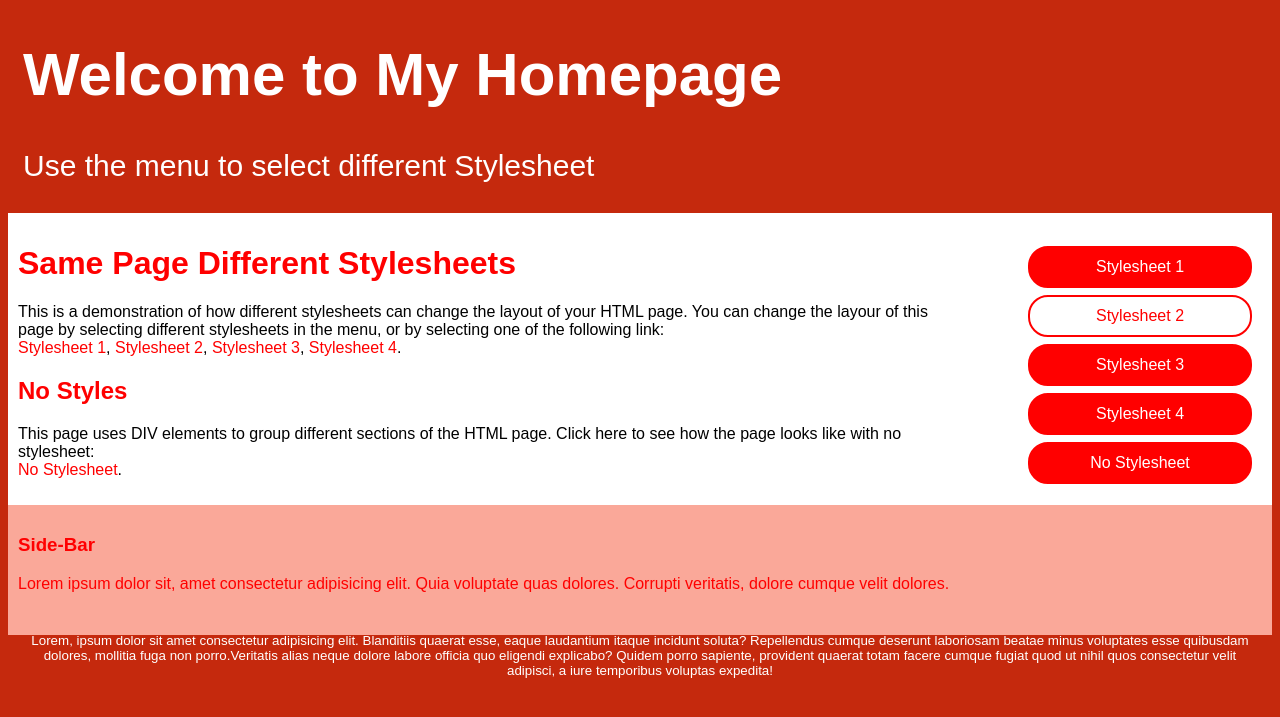
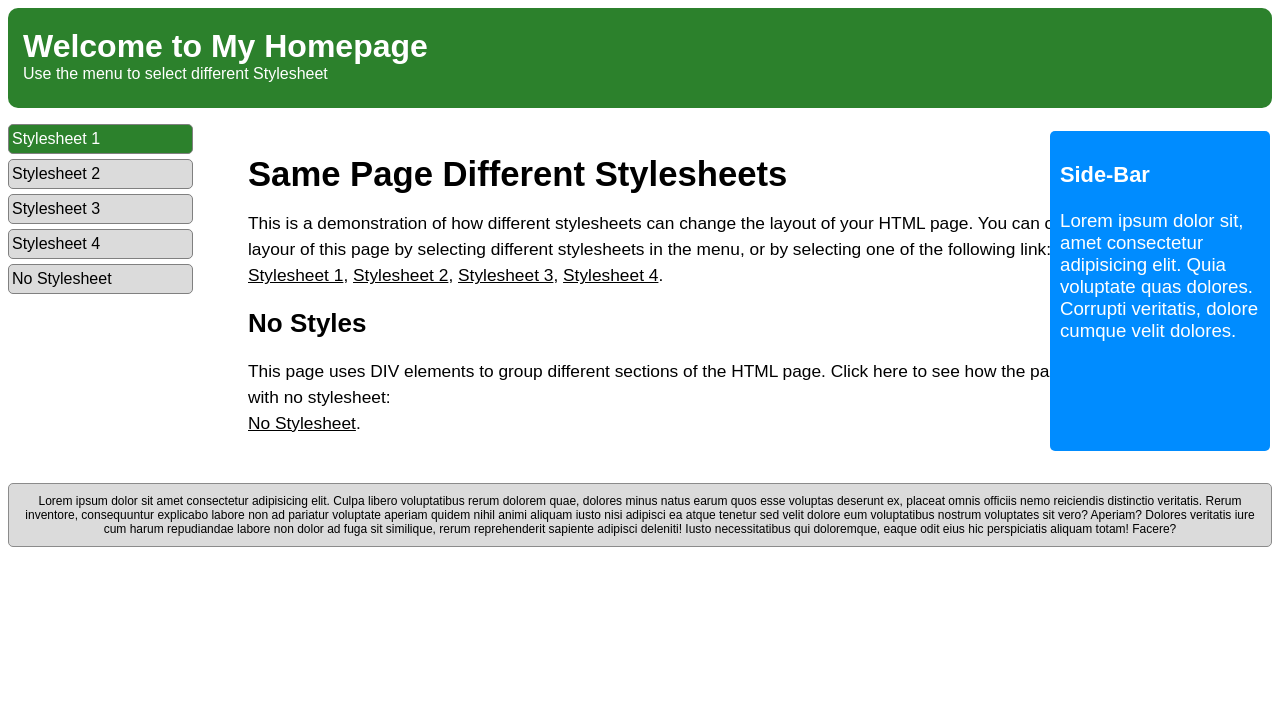
Before and after one commit to MrRobertStark/Esplai_exercicis, a PHP site: page /exercici_posicionaments_menu.html in a window 1280 px wide. Shown: the top 717 px of the page. Run offline with PHP 8.4, Linux system fonts and the light colour scheme.

Commit message:
practica_estils

```diff
--- a/CSS/exercici.html
+++ b/CSS/exercici.html
@@ -16,7 +16,7 @@
             width:300px;
             height:60px;
             text-align:center;
-
+            transition:top 0.5s;
         }
         #help2{
             left:50%;
@@ -36,6 +36,7 @@
             height:200px;
             border-top-left-radius:20px;
             border-bottom-left-radius:20px;
+            transition: right 1s;
         }
         .right:hover{
             right:0px;
@@ -54,6 +55,7 @@
             width:300px;
             height:200px;
             text-align:center;
+            transition: bottom 1s ease 1s;
         }
         .bottom:hover{
             bottom:-100px;
@@ -74,6 +76,7 @@
             height:200px;
             border-top-right-radius:20px;
             border-bottom-right-radius:20px;
+            transition: left 1s;
         }
         #help9{
             top:55%;
--- a/CSS/practica_css_posicionaments/estils1_mk2.css
+++ b/CSS/practica_css_posicionaments/estils1_mk2.css
@@ -1,7 +1,82 @@
-#top, li:first-child{
-    background-color:green;
+body{
+    font-family:sans-serif,Arial, Helvetica, sans-serif;
+}
+#top, li:first-child>a,ul li:first-child>a:hover{
+    background-color:rgb(44, 129, 44);
     color:white;
 }
 #top{
+    padding:15px;
+    border-radius:10px;
+    height:70px;
+    line-height:5px;
+}
+.contenidor_intern{
+    position:relative;
+}
+#menu_bar,{
+    width:300px;
+    float:left;
+}
+#contenidor_intern{
+    position:relative;
+}
+#main,#menu_bar{
+    float:left;
+}
+ul{
+    padding-left:0px;
+    width:210px;
+}
+li{
+    list-style-type:none;
+    margin-bottom:5px;
+}
+ul li>a{
+    display:block;
+    text-decoration:none;
+    color:black;
+    border:1px solid gray;
+    border-radius:5px;
+    width:150px;
+    padding:5px 30px;
+    padding-left:3px;
+    background-color:rgb(219, 219, 219);
+}
+ul li>a:hover{
+    background-color:white;
+}
+#main{
+    width:900px;
+    margin:30px;
+    line-height:150%;
+    font-size:13pt;
+}
+#sidebar{
+    position:fixed;
+    right:10px;
+    top:7em;
+    background-color:rgb(0, 140, 255);
+    color:white;
+    min-width:100px;
+    max-width:200px;
+    height:300px;
+    padding:10px;
+    border-radius:5px;
+    font-size:14pt;
+}
+#main a{
+    color:black;
+}
+footer{
+    position:relative;
+    float:left;
+    margin:0 auto;
+    border: 1px solid rgb(139, 139, 139);
+    padding:10px;
+    font-size:9pt;
+    text-align:center;
+    background-color:rgb(219, 219, 219);
+    border-radius:5px;
 
 }
--- a/CSS/practica_css_posicionaments/exercici_posicionaments_menu.html
+++ b/CSS/practica_css_posicionaments/exercici_posicionaments_menu.html
@@ -1,9 +1,9 @@
     <!DOCTYPE html>
-<html>
+<html lang="es">
 <head>
     <meta charset="utf-8" />
     <title>Wlcome to My Homepage</title>
-    <link rel="stylesheet" type="text/css" href="estils2.css"/>
+    <link rel="stylesheet" type="text/css" href="estils1_mk2.css"/>
 </head>
 <body>
     <div class="contenidor_global">
@@ -37,10 +37,9 @@
                 <p>Lorem ipsum dolor sit, amet consectetur adipisicing elit. Quia voluptate quas dolores. Corrupti veritatis, dolore cumque velit dolores.</p>
             </div>
         </div>
-
-        <div id="bottom">
-            Lorem, ipsum dolor sit amet consectetur adipisicing elit. Blanditiis quaerat esse, eaque laudantium itaque incidunt soluta? Repellendus cumque deserunt laboriosam beatae minus voluptates esse quibusdam dolores, mollitia fuga non porro.Veritatis alias neque dolore labore officia quo eligendi explicabo? Quidem porro sapiente, provident quaerat totam facere cumque fugiat quod ut nihil quos consectetur velit adipisci, a iure temporibus voluptas expedita!
-        </div>
     </div>
+    <footer>Lorem ipsum dolor sit amet consectetur adipisicing elit. Culpa libero voluptatibus rerum dolorem quae, dolores minus natus earum quos esse voluptas deserunt ex, placeat omnis officiis nemo reiciendis distinctio veritatis.
+    Rerum inventore, consequuntur explicabo labore non ad pariatur voluptate aperiam quidem nihil animi aliquam iusto nisi adipisci ea atque tenetur sed velit dolore eum voluptatibus nostrum voluptates sit vero? Aperiam?
+    Dolores veritatis iure cum harum repudiandae labore non dolor ad fuga sit similique, rerum reprehenderit sapiente adipisci deleniti! Iusto necessitatibus qui doloremque, eaque odit eius hic perspiciatis aliquam totam! Facere?</footer>
 </body>
 </html>
```
Also changed, not shown: CSS/exercici_tremendo.html (added, +71 -0 lines), CSS/noves_propietats_css.html (added, +25 -0 lines).
